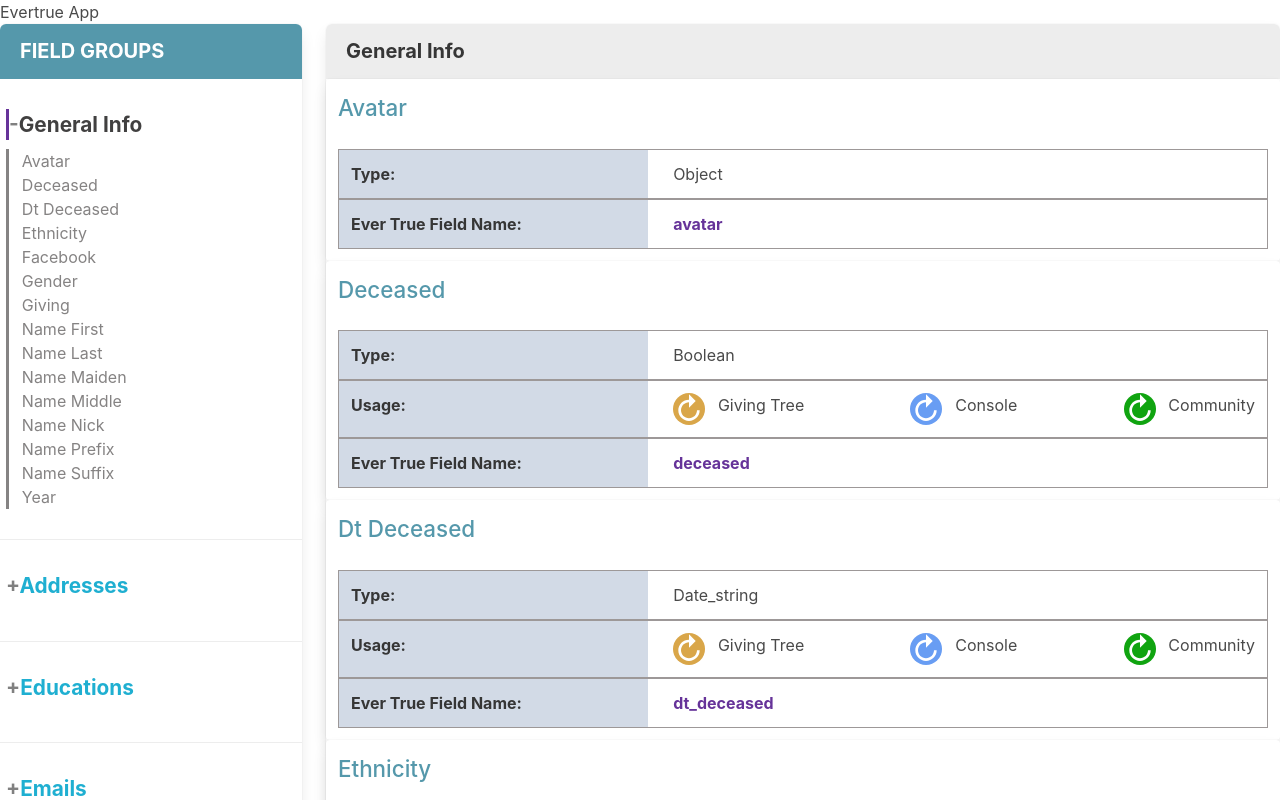
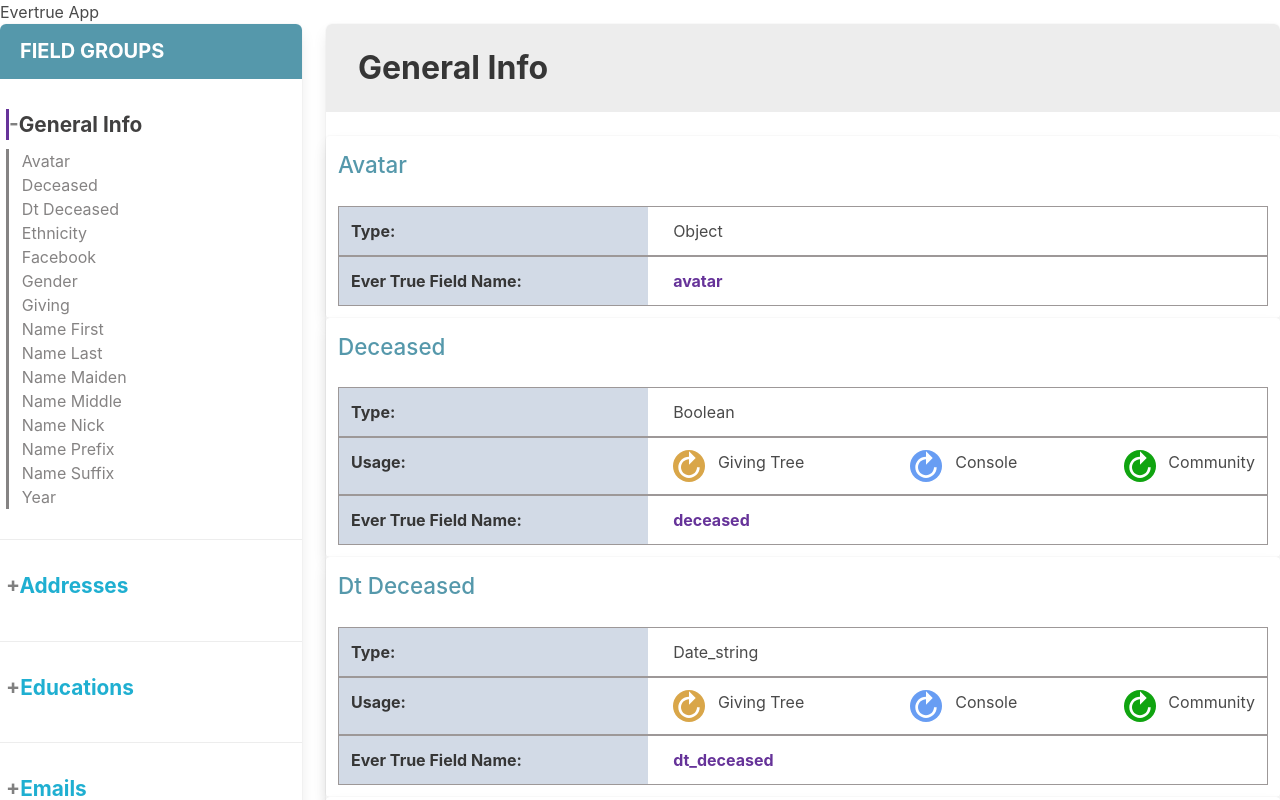
Before and after one commit to ColinRTaylor/ui-challenge, a React (Create React App) app: page / in a window 1280 px wide. Shown: the top 800 px of the page. Built offline with nearby package versions, Linux system fonts and the light colour scheme.

Commit message:
smooth scrolling

```diff
--- a/src/components/MainDisplay.js
+++ b/src/components/MainDisplay.js
@@ -6,7 +6,7 @@
     const { item: {name,  properties } } = this.props;
     return (
       <div className="panel">
-          <h4 className="panel-heading is-4 title-case">{name}</h4>
+          <h4 className="panel-heading title is-3 title-case">{name}</h4>
         {
           properties
             ? properties.map((prop, uid) => (
--- a/src/components/MainDisplayItem.js
+++ b/src/components/MainDisplayItem.js
@@ -1,53 +1,56 @@
 import React, { Component } from "react";
-import { removeUnderscores } from "../utils";
-import UsageIcon from './UsageIcon';
-import './MainDisplay.css';
+import { removeUnderscores, scrollToSlow } from "../utils";
+import UsageIcon from "./UsageIcon";
+import "./MainDisplay.css";
 class MainDisplayItem extends Component {
-
   componentWillReceiveProps() {
-      if(this.props.item.isActive) {
-        this.scrollTo();
+    if (this.props.item.isActive) {
+      // this.scrollTo();
+      scrollToSlow(document.body, this.node.offsetTop - 10, 400);
     }
   }
-  // componentDidUpdate() {
-  //   // navigate (scroll) to this item in list
-  //   if(this.refs.isActive) {
-
-  //   }
-  // }
   scrollTo = () => {
     this.node.scrollIntoView({ behavior: "smooth", block: "end" });
-  }
+  };
   render() {
-    const { item: {name, data_type, app_keys, isActive} } = this.props;
-
+    const { item: { name, data_type, app_keys, isActive } } = this.props;
     return (
-      <div className={"card " + (isActive ? "active" : '')} ref={(node) => {this.node = node;}}>
-
+      <div
+        className={"card " + (isActive ? "active" : "")}
+        ref={node => {
+          this.node = node;
+        }}
+      >
         <p className="section-header title-case">
           {removeUnderscores(name)}
         </p>
         <div className="card-content left-panel">
           <div className="columns display-section">
-          <span className="label left-section column is-one-third">Type: </span>
+            <span className="label left-section column is-one-third">
+              Type:
+            </span>
             <p className="column right-section title-case"> {data_type}</p>
           </div>
-
-        {app_keys.length ?
+          {
+            app_keys.length ? <div className="columns display-section">
+                <span className="label left-section column is-one-third">
+                  Usage:
+                </span>
+                <div className="column flex-row just-between right-section">
+                  {app_keys.map((val, uid) => (
+                    <p key={uid} className="inline-flex title-case">
+                      <span className={"icon " + val.toString()}>
+                        <UsageIcon />
+                      </span> {removeUnderscores(val)}
+                    </p>
+                  ))}
+                </div>
+              </div> : undefined
+          }
           <div className="columns display-section">
-          <span className="label left-section column is-one-third">Usage: </span>
-          <div className="column flex-row just-between right-section">
-            {app_keys.map((val, uid) =>  (
-              <p key={uid} className="inline-flex title-case">
-                <span className={"icon " + (val.toString())}>
-                  <UsageIcon/>
-                </span> {removeUnderscores(val)}
-              </p>)
-            )}
-        </div>
-        </div>: undefined}
-        <div className="columns display-section">
-          <span className="label left-section column is-one-third">Ever True Field Name: </span>
+            <span className="label left-section column is-one-third">
+              Ever True Field Name:
+            </span>
             <p className="column field-name"> {name}</p>
           </div>
         </div>
--- a/src/utils.js
+++ b/src/utils.js
@@ -1,3 +1,31 @@
 export function removeUnderscores(string) {
     return string.replace(/_/g, " ");
 }
+// http://stackoverflow.com/questions/8917921/cross-browser-javascript-not-jquery-scroll-to-top-animation#answer-16136789
+export function scrollToSlow(element, to, duration) {
+    var start = element.scrollTop,
+        change = to - start,
+        increment = 20;
+
+    var animateScroll = function(elapsedTime) {
+        elapsedTime += increment;
+        var position = easeInOut(elapsedTime, start, change, duration);
+        element.scrollTop = position;
+        if (elapsedTime < duration) {
+            setTimeout(function() {
+                animateScroll(elapsedTime);
+            }, increment);
+        }
+    };
+
+    animateScroll(0);
+}
+
+function easeInOut(currentTime, start, change, duration) {
+    currentTime /= duration / 2;
+    if (currentTime < 1) {
+        return change / 2 * currentTime * currentTime + start;
+    }
+    currentTime -= 1;
+    return -change / 2 * (currentTime * (currentTime - 2) - 1) + start;
+}
```
Also changed, not shown: 1 other file (tests, documents, lock files or other folders). Lines whose indentation alone changed are shown as unchanged.
